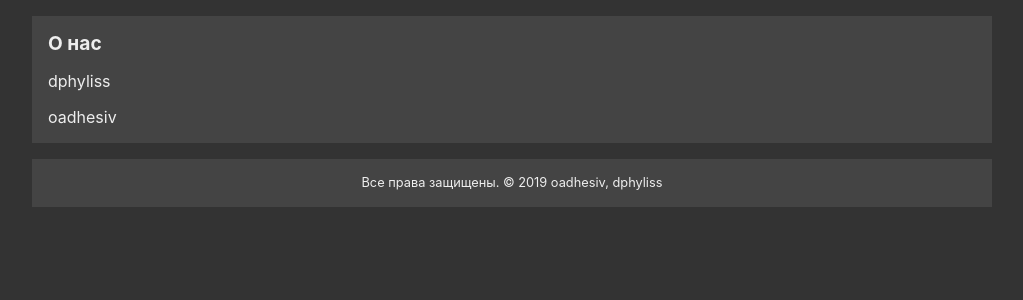
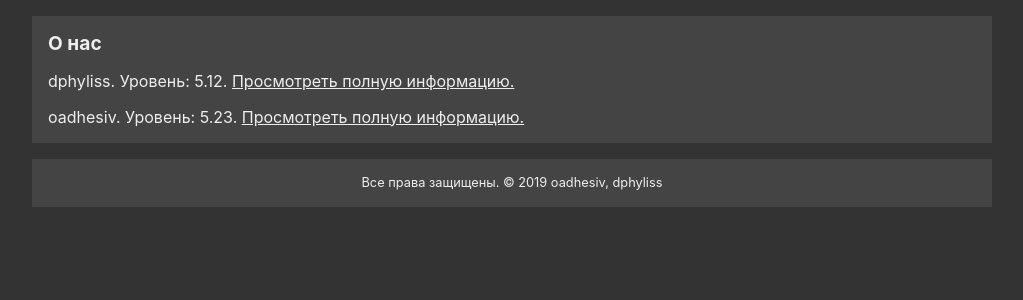
Before and after one commit to secondfry/school21-piscine-php, a PHP site: template rush00/pages/about.php in a window 1280 px wide. Shown: the part 120-420 px from the top of the page, without its empty margins (128-1151 px from the left). Run offline with PHP 8.4, Linux system fonts and the light colour scheme; the template is opened without the code that fills it, so the values that code supplies are empty.

Commit message:
Add some info to about us

```diff
--- a/rush00/pages/about.php
+++ b/rush00/pages/about.php
@@ -5,10 +5,10 @@ require_once 'pieces/header.php';
 ?>
 <h1 class="page_title">О нас</h1>
 <p>
-  dphyliss
+  dphyliss. Уровень: 5.12. <a href="https://profile.intra.42.fr/users/dphyliss">Просмотреть полную информацию.</a>
 </p>
 <p>
-  oadhesiv
+  oadhesiv. Уровень: 5.23. <a href="https://profile.intra.42.fr/users/oadhesiv">Просмотреть полную информацию.</a>
 </p>
 <?php
 
```
